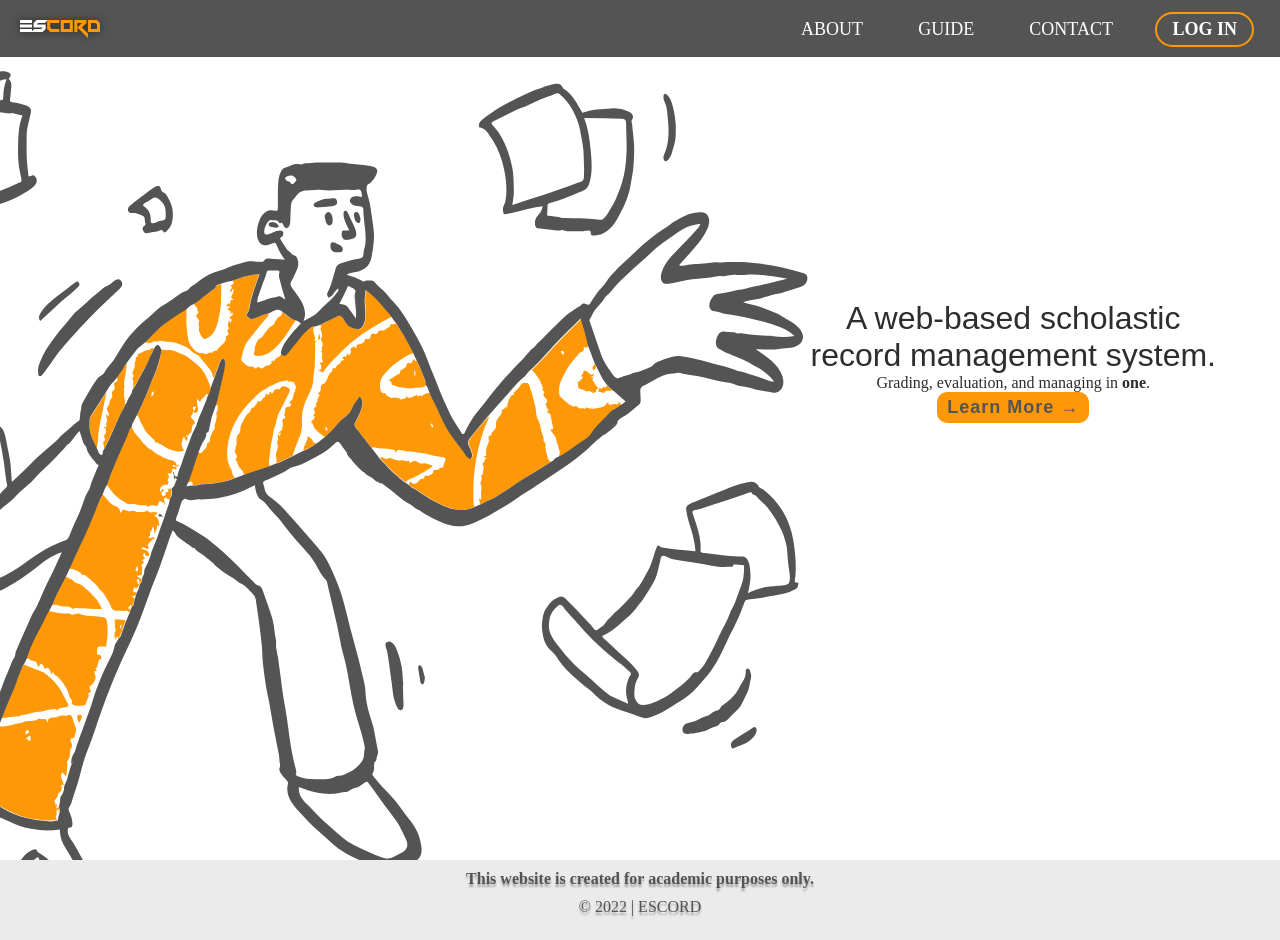
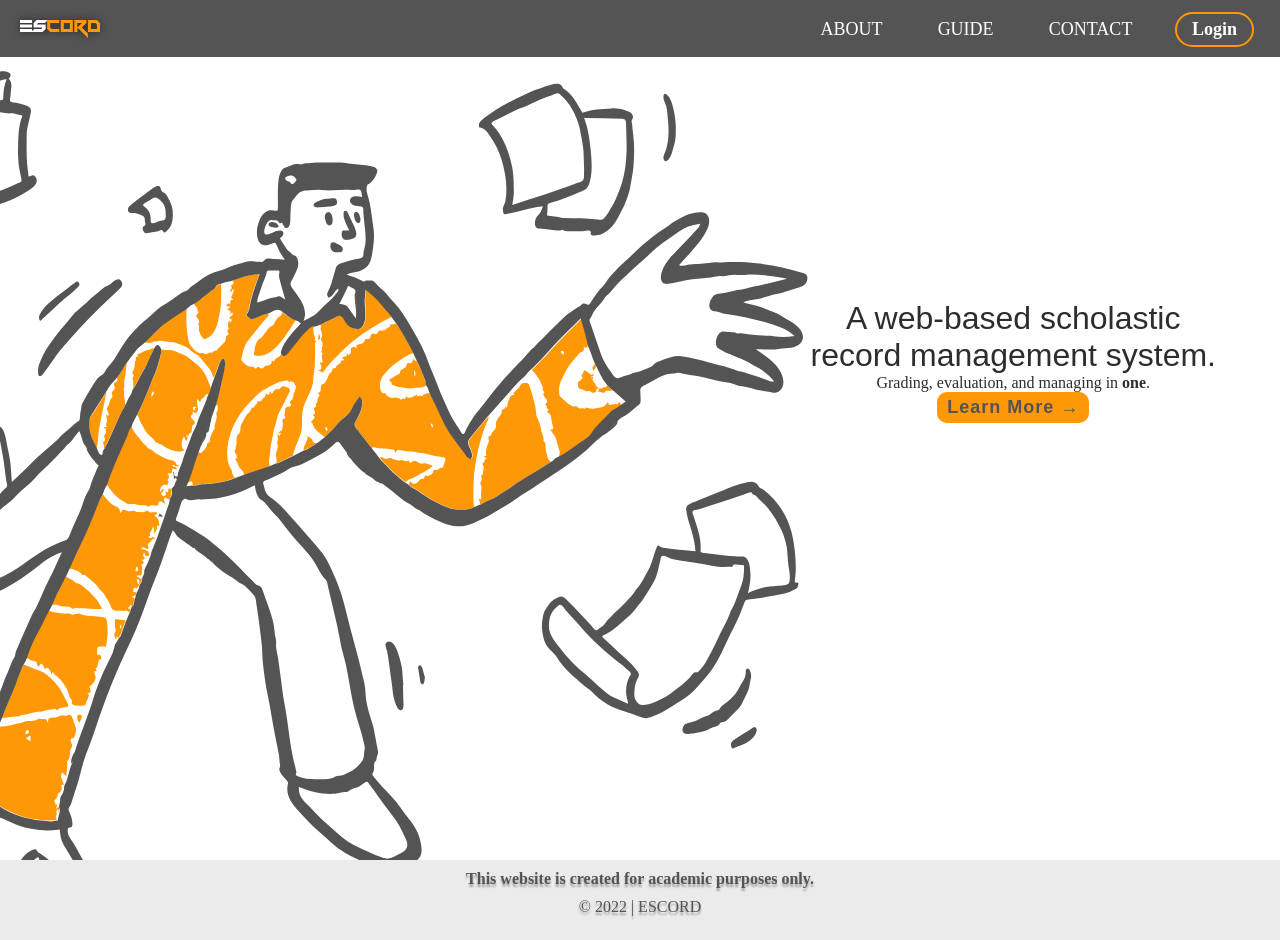
Before and after one commit to trizhaaaaa/escord-vuemd, a Vue app in the folder escord-v1.0/: page / in a window 1280 px wide. Built offline with nearby package versions, Linux system fonts and the light colour scheme; a web font is replaced by a local one.

Commit message:
Changed on Header Button

```diff
--- a/escord-v1.0/src/components/Header.vue
+++ b/escord-v1.0/src/components/Header.vue
@@ -26,13 +26,26 @@
           <li><router-link to="/guide" class="hdr-a">GUIDE</router-link></li>
           <li><router-link to="/contact" class="hdr-a">CONTACT</router-link></li>
           <li>
+                 <span v-if="!isAuthenticated">
             <button
               id="btn-login"
               v-bind:class="{ loggedIn: loggedIn, loggedOut: !loggedIn }"
               v-on:click="login"
             >
-              {{ btnText }}
+             Login
             </button>
+
+                 </span>
+<span v-else>
+                 <button
+              id="btn-login"
+              v-bind:class="{ loggedIn: loggedIn, loggedOut: !loggedIn }"
+              v-on:click="logout"
+            >
+              Logout
+            </button>
+
+</span>
           </li>
         </ul>
       </div>
@@ -43,6 +56,15 @@
 </template>
 
 <script>
+
+
+
+import { mapGetters } from 'vuex';
+import axios from 'axios'
+
+
+
+
 export default {
   name: 'Header',
   data() {
@@ -50,19 +72,46 @@ export default {
       showCategoryList: false,
       btnText: "LOG IN",
       loggedIn: false,
+
     };
+
+
+  },
+
+  computed: {
+           ...mapGetters({isAuthenticated : 'isAuthenticated'}),
+
   },
   methods: {
     login: function () {
-      this.loggedIn = !this.loggedIn;
-      this.showCategoryList = !this.showCategoryList;
-
-      if (this.showCategoryList === true) {
+     // this.loggedIn = !this.loggedIn;
+     // this.showCategoryList = !this.showCategoryList;
+   this.$router.push({name:'Login'});
+   /*    if (this.showCategoryList === true) {
         this.btnText = "LOG OUT";
       } else {
         this.btnText = "LOG IN";
-      }
+
+      } */
+
+
+
     },
+    logout:function(){
+
+    axios.post('/api/logout').then((response)=>{
+      localStorage.removeItem('isLoggedIn');
+      localStorage.removeItem('token');
+       //  this.$router.push('/');
+      this.$router.push('/', () => this.$router.go(0))
+
+      }).then(response=>{
+   console.log(response);
+          })
+
+    },
+
+
   },
 };
 </script>
```
